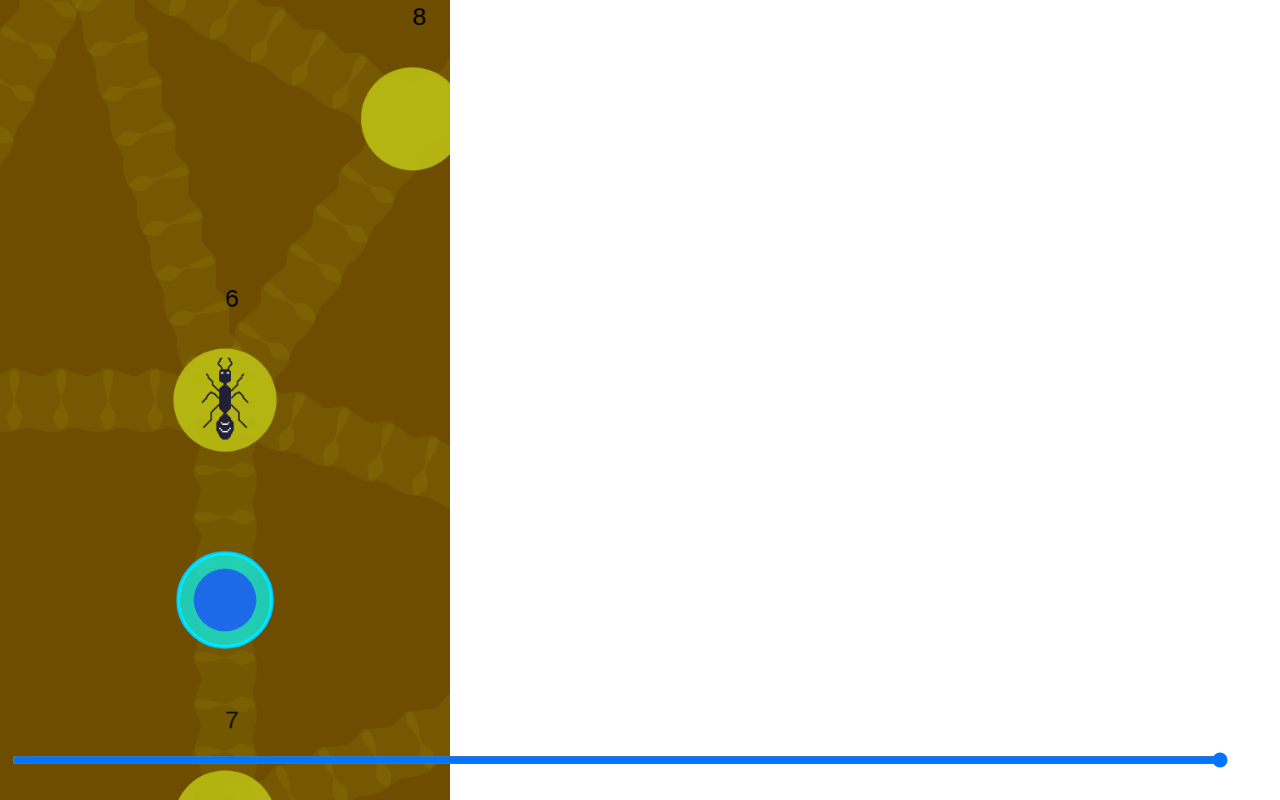
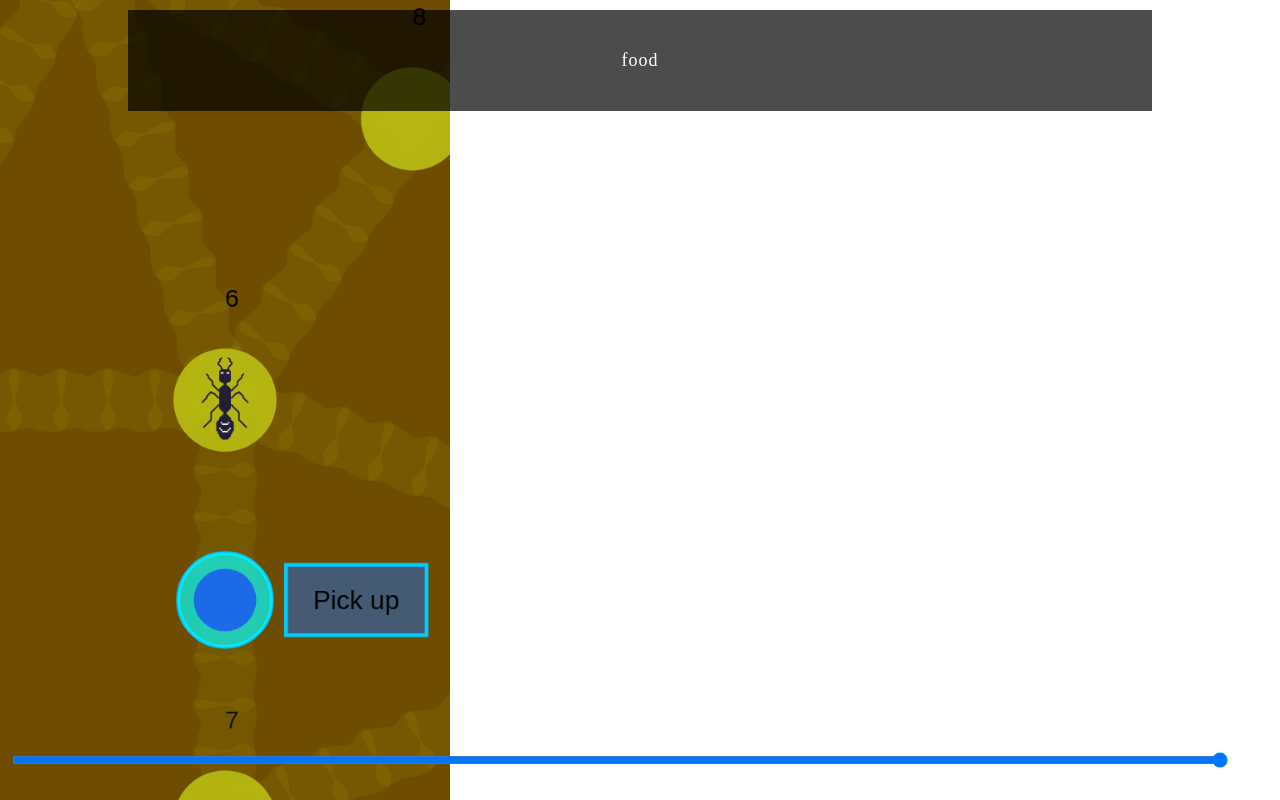
Before and after one commit to Cosmin765/society-game, a plain HTML site: page index.html in a window 1280 px wide. Drawn offline with Linux system fonts and the light colour scheme; animation ran at ten frames a second.

Commit message:
added a button class

```diff
--- /dev/null
+++ b/ActionButton.js
@@ -0,0 +1,43 @@
+class ActionButton extends Interactive
+{
+    constructor(pos, text)
+    {
+        const size = new Vec2(150, 75).modify(adapt);
+
+        super(pos.x - size.x / 2, pos.y - size.y / 2, ...size);
+        this.pos = pos.copy();
+        this.size = size;
+        this.text = text;
+        this.pressed = false;
+        this.disabled = false;
+    }
+
+    press()
+    {
+        this.pressed = true;
+    }
+
+    release()
+    {
+        this.pressed = false;
+    }
+
+    render()
+    {
+        ctx.strokeStyle = this.pressed ? "red" : "#00ccff";
+        if(this.disabled) {
+            ctx.fillStyle = "grey";
+        } else {
+            ctx.fillStyle = this.pressed ? "rgba(99, 159, 255, 0.8)" : "rgba(28, 106, 232, 0.5)";
+        }
+
+        const rectData = [...this.pos.copy().sub(new Vec2(this.size.x, this.size.y).div(2)), this.size.x, this.size.y];
+        ctx.fillRect(...rectData);
+        ctx.strokeRect(...rectData);
+
+        ctx.font = `${adapt(28)}px Arial`;
+        ctx.fillStyle = this.pressed ? "red" : "#000";
+        const textWidth = ctx.measureText(this.text).width;
+        ctx.fillText(this.text, ...this.pos.copy().add(new Vec2(-textWidth / 2, adapt(10))));
+    }
+}
--- a/Node.js
+++ b/Node.js
@@ -1,9 +1,14 @@
 class Node
 {
-    constructor(pos)
+    constructor(pos, info = "")
     {
         this.w = adapt(110);
         this.pos = pos.copy();
+        this.info = info;
+    }
+
+    setInfo(info) {
+        this.info = info;
     }
 
     render()
--- a/Player.js
+++ b/Player.js
@@ -24,13 +24,31 @@ class Player extends Ant
         }
 
         const nextPos = this.pos.copy().add(vel);
-        for(const elem of [...terrain.paths, ...terrain.nodes])
-        {
-            if(elem.contains(nextPos)) {
-                this.pos = nextPos;
+
+        let found = false;
+        for(const node of terrain.nodes)
+            if(node.contains(nextPos)) {
+                found = true;
+                if(node.info) {
+                    $(".node-info").innerHTML = node.info;
+                    $(".node-info").style.display = "block";
+                }
                 break;
             }
+
+        if(!found) {
+            $(".node-info").style.display = "none";
+
+            for(const path of terrain.paths)
+                if(path.contains(nextPos)) {
+                    found = true;
+                    break;
+                }
         }
+
+
+        if(found)
+            this.pos = nextPos;
 
         for(const npc of npcs)
         {
--- a/Terrain.js
+++ b/Terrain.js
@@ -1,6 +1,6 @@
 class Terrain
 {
-    constructor(nodesPos = [], pairs = [])
+    constructor(nodesPos = [], pairs = [], nodesInfo = [])
     {
         this.pairs = pairs;
         this.nodes = nodesPos.map(pos => new Node(pos));
@@ -11,6 +11,12 @@ class Terrain
         {
             this.paths.push(new Path(this.nodes[i], this.nodes[j]));
             this.matrix[i][j] = this.matrix[j][i] = 1;
+        }
+
+        for(const index in nodesInfo)
+        {
+            const info = nodesInfo[index];
+            this.nodes[parseInt(index)].setInfo(info);
         }
     }
 
--- a/data/nodes.json
+++ b/data/nodes.json
@@ -35,5 +35,11 @@
         [ 7, 10 ],
         [ 10, 11 ],
         [ 9, 11 ]
-    ]
+    ],
+    {
+        "0": "home",
+        "5": "nest",
+        "6": "food",
+        "8": "storage"
+    }
 ]
--- a/index.html
+++ b/index.html
@@ -14,9 +14,12 @@
 
     <input class="slider" value="1" type="range" min="0.05" max="1" step="0.01">
 
+    <div class="node-info"></div>
+
     <script src="Vec2.js"></script>
     <script src="Animatable.js"></script>
     <script src="Interactive.js"></script>
+    <script src="ActionButton.js"></script>
     <script src="Joystick.js"></script>
     <script src="Node.js"></script>
     <script src="Path.js"></script>
--- a/main.css
+++ b/main.css
@@ -26,3 +26,18 @@ body {
     left: 10px;
     width: 95%;
 }
+
+.node-info {
+    box-sizing: border-box;
+    background-color: rgba(0, 0, 0, 0.7);
+    position: fixed;
+    width: 80vw;
+    left: 10vw;
+    text-align: center;
+    color: white;
+    top: 10px;
+    padding: 40px;
+    letter-spacing: 1px;
+    font-size: large;
+    display: none;
+}
--- a/main.js
+++ b/main.js
@@ -4,6 +4,7 @@ const $ = name => document.querySelector(name);
 const canvas = $("#c"), ctx = canvas.getContext("2d");
 let joystick, player, terrain, nodesData, offset, zoom = $(".slider").value;
 let npcs = [];
+let buttons = [];
 
 const resolutions = [
     [ 640, 360 ],
@@ -74,13 +75,16 @@ async function main()
 
     const nodesPos = nodesData[0].map(pos => new Vec2(...pos).modify(adapt));
     const pairs = nodesData[1];
+    const nodesInfo = nodesData[2];
 
-    terrain = new Terrain(nodesPos, pairs);
+    terrain = new Terrain(nodesPos, pairs, nodesInfo);
 
     for(let i = 0; i < 10; ++i) {
         const npc = new Npc(new Vec2(...nodesData[0][Math.random() * nodesData[0].length | 0]).modify(adapt));
         npcs.push(npc);
     }
+
+    buttons.push(new ActionButton(new Vec2(width - adapt(100), height * 3 / 4), "Pick up"));
 
     offset = new Vec2();
 
@@ -123,6 +127,9 @@ function render()
     ctx.restore();
 
     joystick.render();
+    for(const btn of buttons)
+        btn.render();
+
     window.requestAnimationFrame(render);
 }
 
@@ -145,7 +152,14 @@ function setupEvents()
 
             if(joystick.clicked(pos)) {
                 joystick.setTouch(touch.identifier, pos);
-                break;
+                continue;
+            }
+
+            for(const btn of buttons)
+            {
+                if(btn.clicked(pos)) {
+                    btn.press();
+                }
             }
         }
     });
@@ -180,6 +194,26 @@ function setupEvents()
         if(!present) {
             joystick.removeTouch();
         }
+
+        for(const btn of buttons)
+        {
+            let present = false;
+
+            for(let i = 0; i < e.touches.length; ++i)
+            {
+                const touch = e.touches[i];
+                const pos = adjustVec(new Vec2(touch.pageX, touch.pageY));
+
+                if(btn.clicked(pos)) {
+                    present = true;
+                    break;
+                }
+            }
+
+            if(!present) {
+                btn.release();
+            }
+        }
     });
 
     $(".slider").addEventListener("input", e => zoom = $(".slider").value);
```
